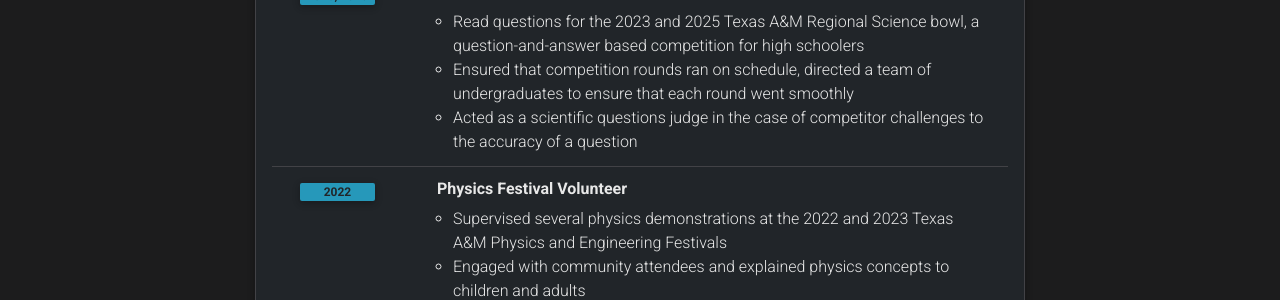
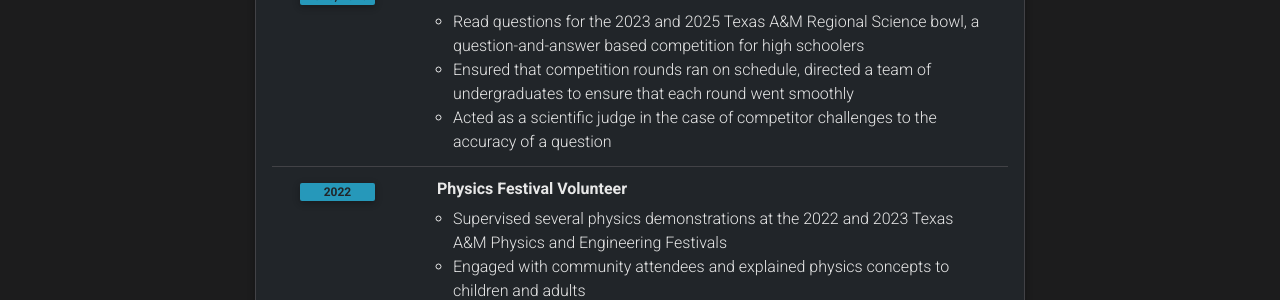
Before and after one commit to anthonylestone/anthonylestone.github.io, a Jekyll site: the page built from _pages/cv.md, in a window 1280 px wide and 900 px high, scrolled down 2235 px. Shown: the part 234-534 px from the top of the window. Built offline with Jekyll 4.4.1, drawn with Linux system fonts in a browser that asks for light colours; comment, search, counter and statistics services are not loaded; a style sheet for code colours, icons or effects is not loaded.

Commit message:
resume edits

```diff
--- a/_data/cv.yml
+++ b/_data/cv.yml
@@ -100,7 +100,7 @@
       items:
         - Read questions for the 2023 and 2025 Texas A&M Regional Science bowl, a question-and-answer based competition for high schoolers
         - Ensured that competition rounds ran on schedule, directed a team of undergraduates to ensure that each round went smoothly
-        - Acted as a scientific questions judge in the case of competitor challenges to the accuracy of a question
+        - Acted as a scientific judge in the case of competitor challenges to the accuracy of a question
     - title: Physics Festival Volunteer
       year: 2022
       items:
```
